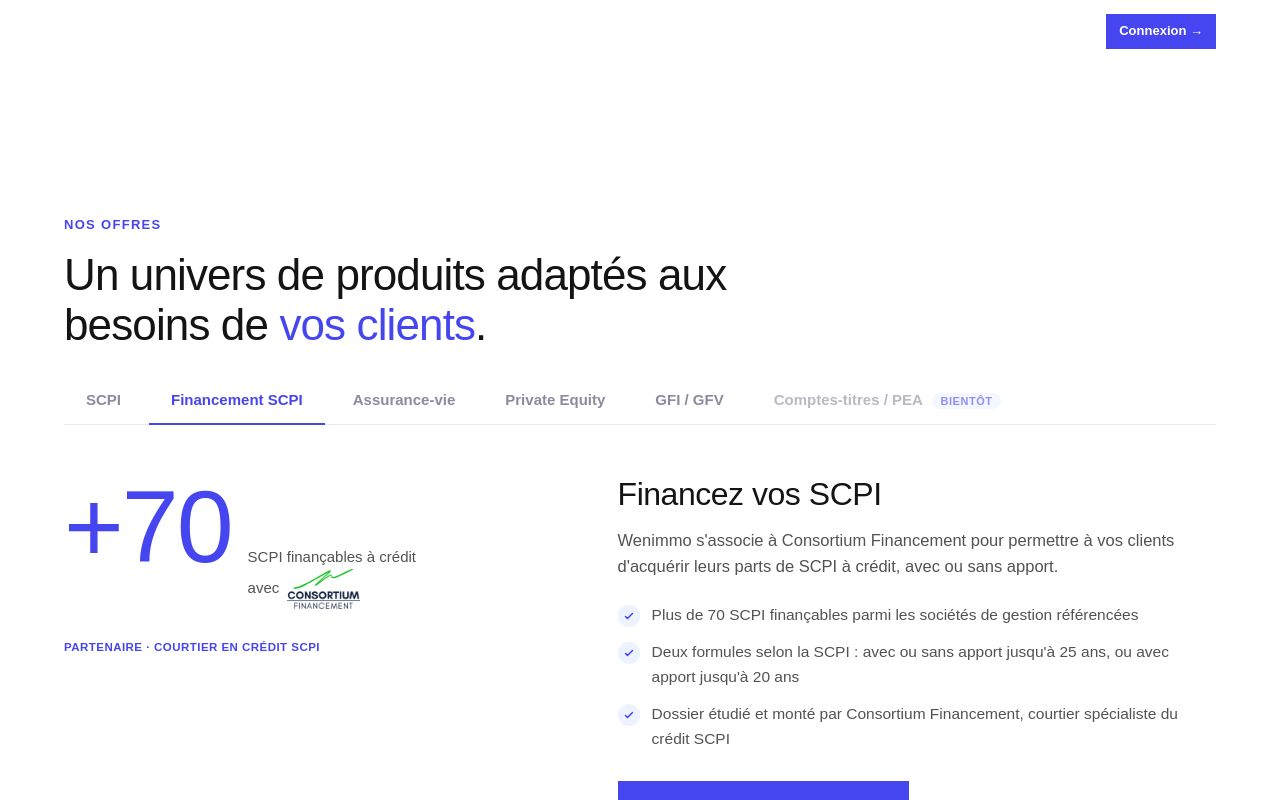
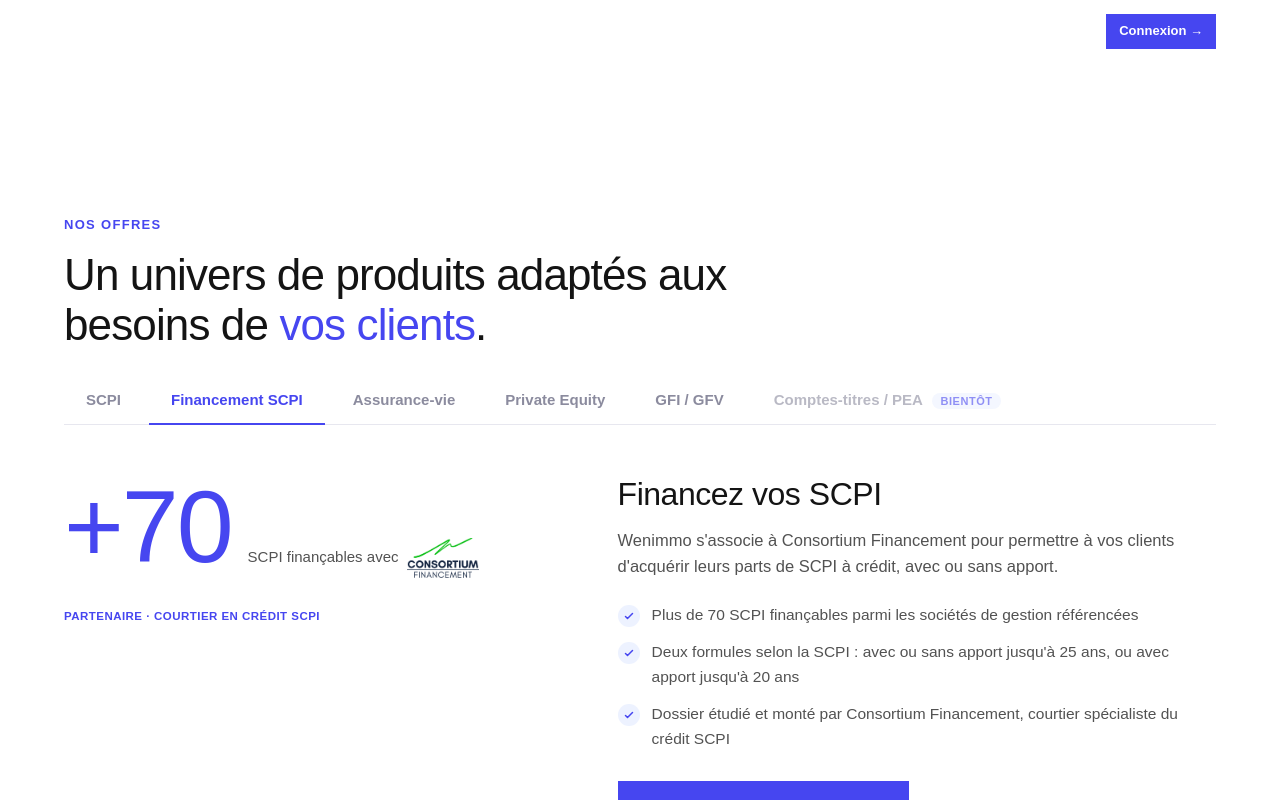
Before and after one commit to Yv-ia/landing-wenimmo, a Next.js app: page / in a window 1280 px wide. Both pictures are taken after a click on the tab "Financement SCPI". Shown: the part 2425-3225 px from the top of the page. Built offline with nearby package versions, Linux system fonts and the light colour scheme; a web font is replaced by a local one.

Commit message:
Hecaton checkpoint: update offers
Created automatically by Hecaton after an agent prompt changed the worktree.

```diff
--- a/components/Offers.jsx
+++ b/components/Offers.jsx
@@ -208,7 +208,7 @@
                 <div className="offer-panel__topline">
                   <p className="offer-panel__num">+70</p>
                   <p className="offer-panel__numlabel">
-                    SCPI finançables à crédit{" "}
+                    SCPI finançables{" "}
                     <span className="financing__with">
                       avec{" "}
                       <a
```
